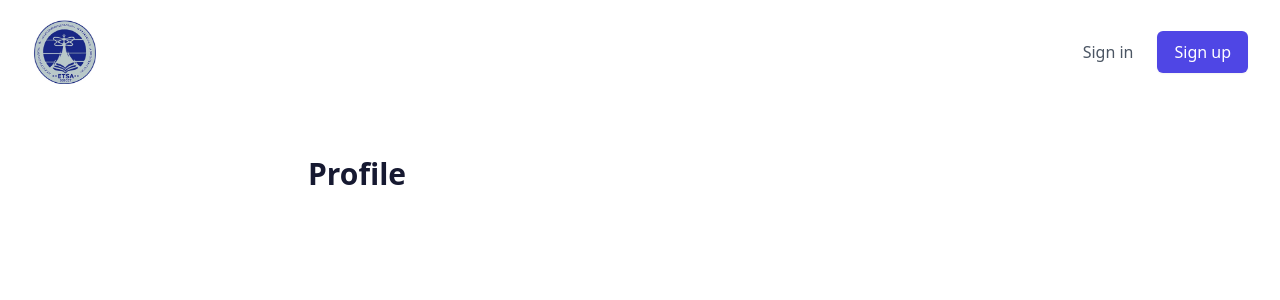
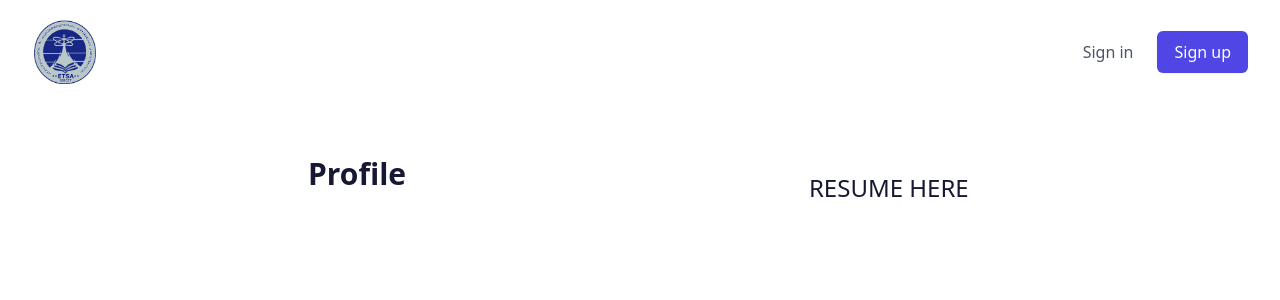
Before and after one commit to AdityaShah7867/Placement-Management-System, a React (Create React App) app in the folder frontend/: page /profile in a window 1280 px wide. Shown: the top 300 px of the page. Built offline with nearby package versions, Linux system fonts and the light colour scheme; no server answers.

Commit message:
acompleted rofile

```diff
--- a/frontend/src/Pages/Profile/Profile.jsx
+++ b/frontend/src/Pages/Profile/Profile.jsx
@@ -95,7 +95,7 @@ const Profile = () => {
                           required
                         />
                       </div>
-                      <h1 className="text-2xl mt-12">RESUME HERE</h1>
+
 
                     </>
                   )}
@@ -105,6 +105,7 @@ const Profile = () => {
 
             <div>
             <div className="mt-2">
+            <h1 className="text-2xl mt-12">RESUME HERE</h1>
                       <iframe
                         src={`http://localhost:8010/uploads/${userData?.resume}`}
                         className="h-96"
```
